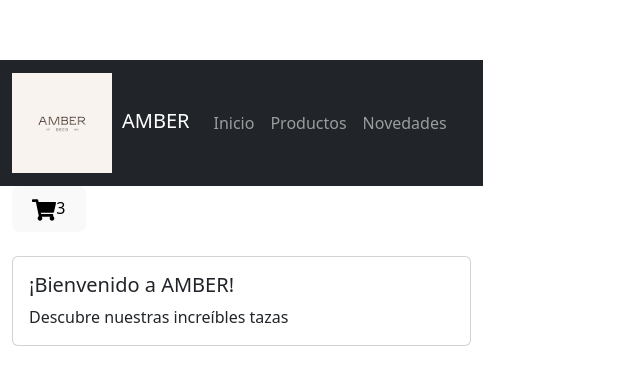
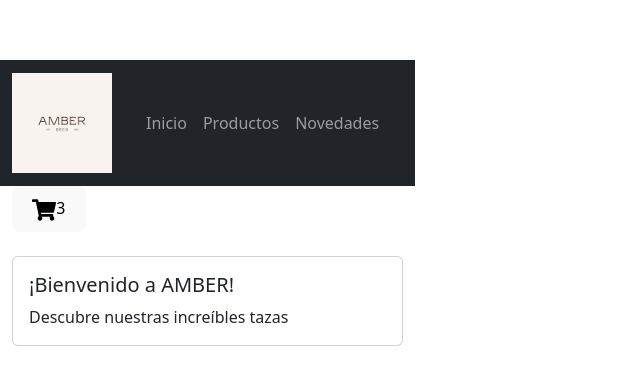
Before and after one commit to marufreigedo/react-coderhouse, a React (Vite) app in the folder amber/: page /novedades in a window 1280 px wide. Shown: the part 197-582 px from the top of the page, without its empty margins (0-640 px from the left). Built offline with nearby package versions, Linux system fonts and the light colour scheme.

Commit message:
modifico navBar

```diff
--- a/amber/src/components/navBar/navBar.jsx
+++ b/amber/src/components/navBar/navBar.jsx
@@ -19,7 +19,7 @@ function NavBar() {
       <Container>
         <Navbar.Brand>
           <Image src="src/assets/image/amber.png" alt="" width={100} />
-          AMBER
+
         </Navbar.Brand>
         <Nav className="me-auto">
           {categories.map((category, index) => (
```
